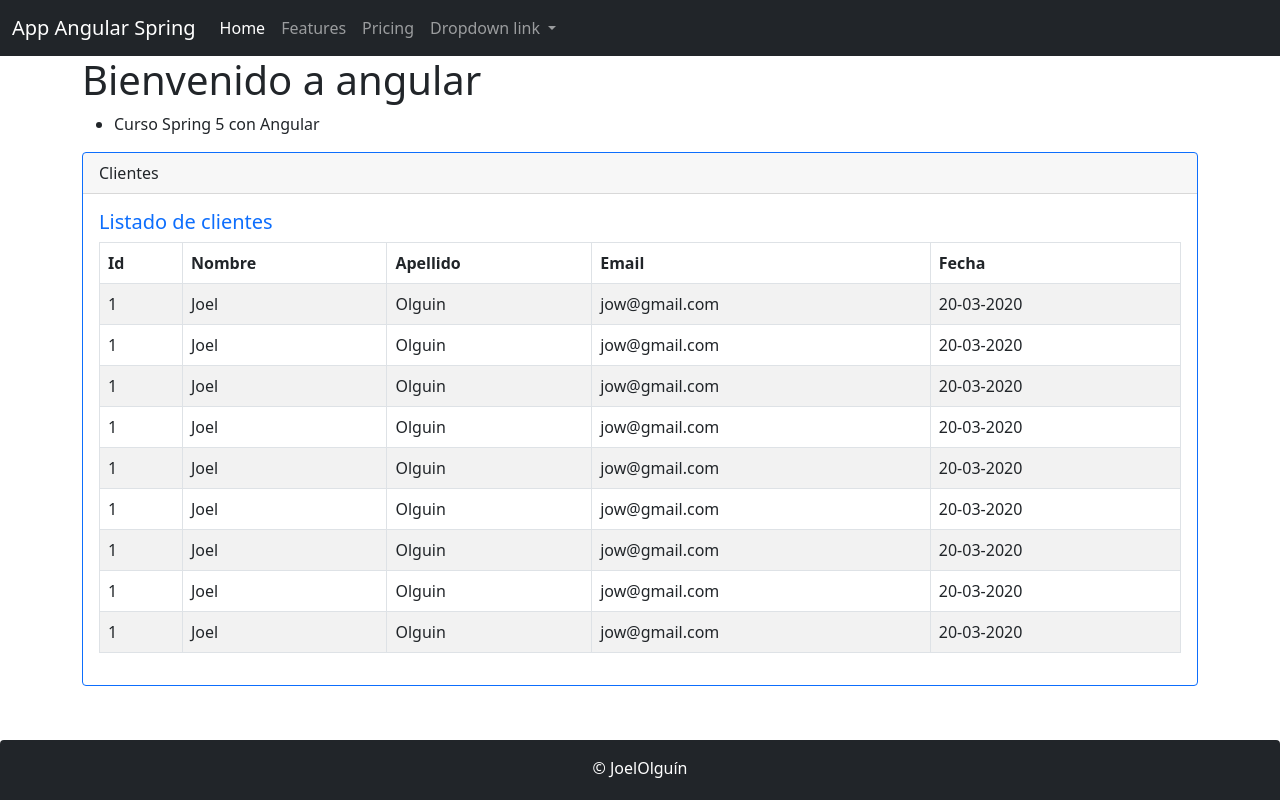
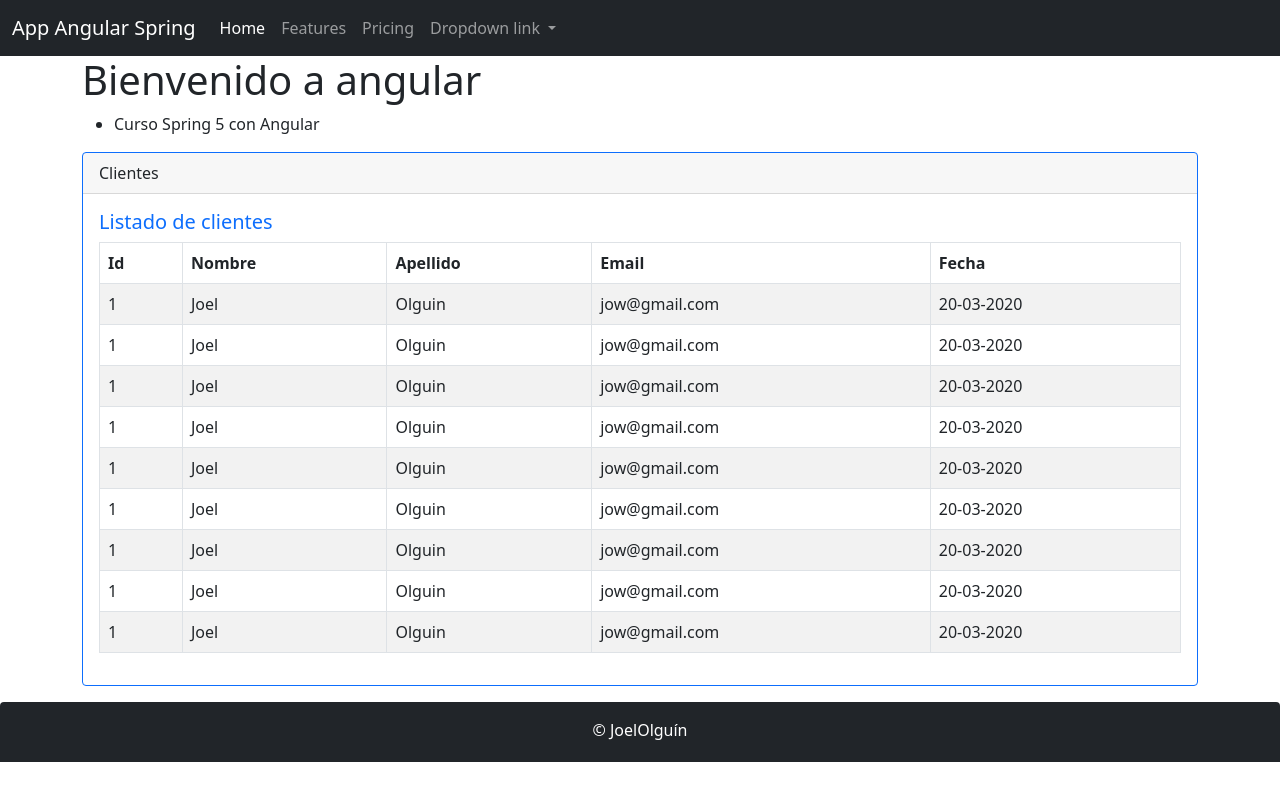
Before and after one commit to Jeor11/spring5, an Angular app in the folder angular/clientes-app/: page / in a window 1280 px wide. Built offline with nearby package versions, Linux system fonts and the light colour scheme.

Commit message:
Se agrego la posición bottom en el css de footer.

```diff
--- a/angular/clientes-app/src/app/footer/footer.component.css
+++ b/angular/clientes-app/src/app/footer/footer.component.css
@@ -1,5 +1,5 @@
 .footer{
-  position: fixed;
+  position: absolute bottom;
   left: 0;
   bottom: 0;
   height: 60px;
```
